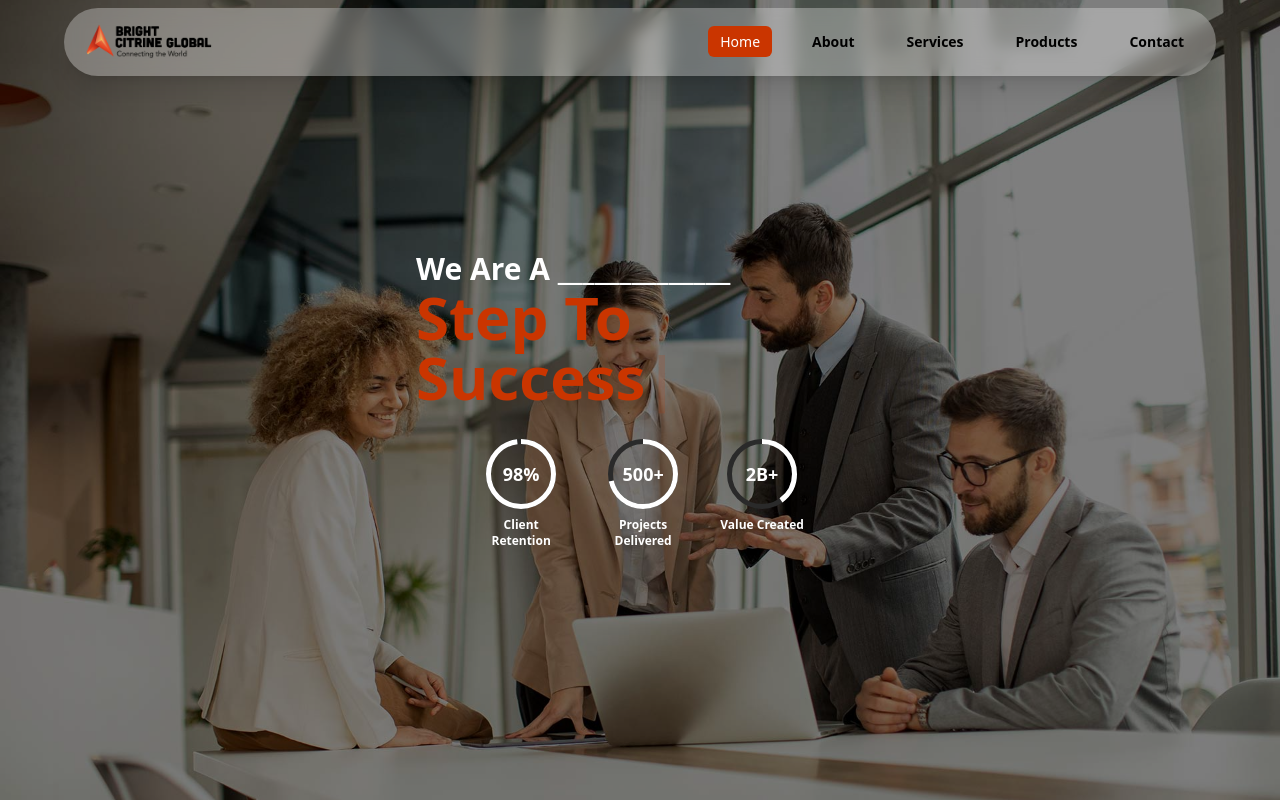
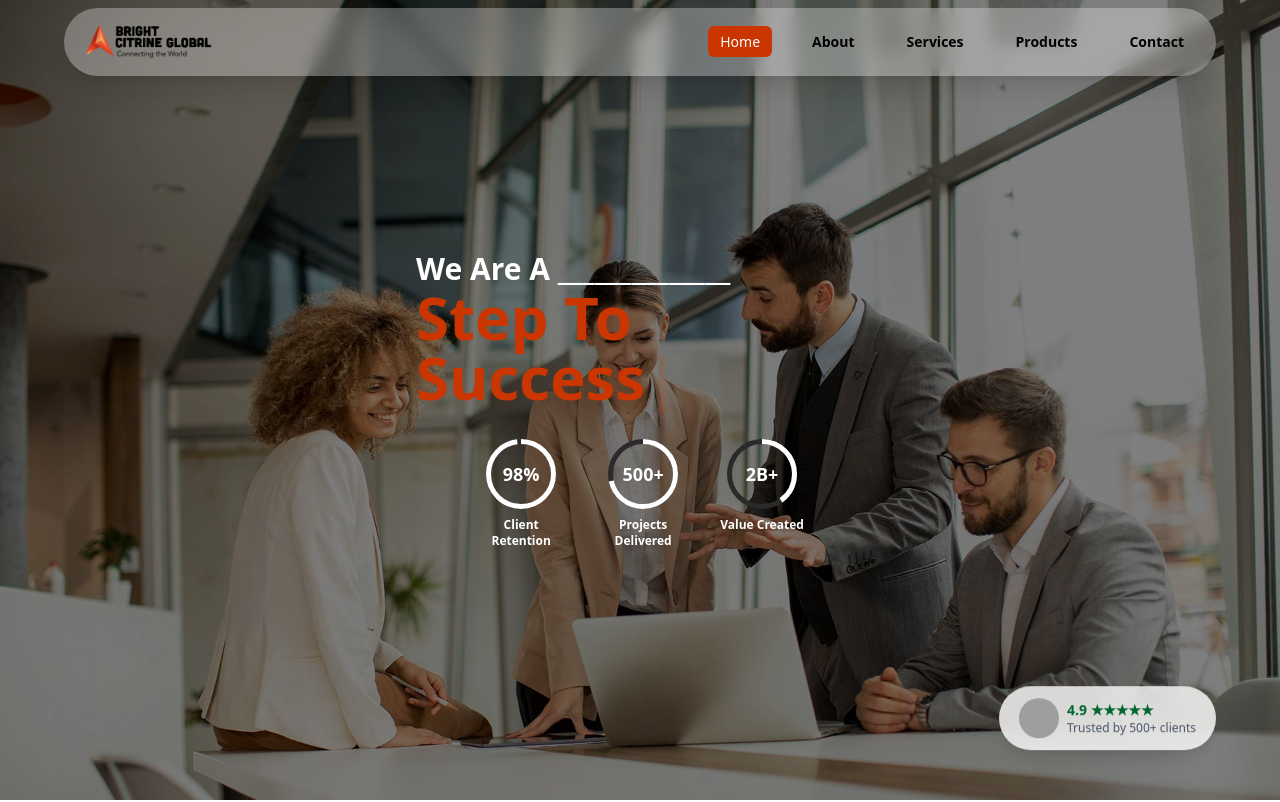
Before and after one commit to Satyendra0007/bright-citrine-global, a React (Vite) app in the folder client/: page / in a window 1280 px wide. Shown: the top 802 px of the page. Built offline with nearby package versions, Linux system fonts and the light colour scheme; grey boxes are pictures that could not be loaded.

Commit message:
added custome review

```diff
--- /dev/null
+++ b/client/src/components/ReviewCapsule.jsx
@@ -0,0 +1,39 @@
+import { motion } from "framer-motion";
+
+export default function ReviewCapsule() {
+  return (
+    <motion.div
+      initial={{ opacity: 0, y: 20 }}
+      animate={{ opacity: 1, y: 0 }}
+      transition={{ duration: 0.6, ease: "easeOut" }}
+    >
+      <motion.div
+        animate={{ y: [0, -10, 0] }}
+        transition={{
+          duration: 4,
+          repeat: Infinity,
+          ease: "easeInOut",
+        }}
+        className="backdrop-blur-md bg-white/80 shadow-lg rounded-full px-3 py-2 md:px-5 md:py-3 flex items-center gap-2 ">
+        {/* Avatar */}
+        <div className="w-10 h-10 rounded-full bg-gray-300 overflow-hidden">
+          <img
+            src="https://i.pravatar.cc/100"
+            alt="client"
+            className="w-full h-full object-cover"
+          />
+        </div>
+
+        {/* Text */}
+        <div className="leading-tight">
+          <div className="text-sm font-semibold text-green-800">
+            4.9 ★★★★★
+          </div>
+          <p className="text-xs text-gray-600">
+            Trusted by 500+ clients
+          </p>
+        </div>
+      </motion.div>
+    </motion.div>
+  );
+}
--- a/client/src/pages/Home.jsx
+++ b/client/src/pages/Home.jsx
@@ -9,6 +9,7 @@ import Typed from "typed.js";
 import { useEffect, useRef } from "react";
 import { motion } from "motion/react"
 import StatCircle from "../components/StateCircle";
+import ReviewCapsule from "../components/ReviewCapsule";
 
 export default function Home() {
   const elementRef = useRef(null)
@@ -49,7 +50,7 @@ export default function Home() {
         <div className="image h-96 md:h-screen ">
           <img className="w-full h-full object-cover " src={bg} alt="consulting image " />
         </div>
-        <motion.div className="text absolute top-0 left-0 bg-black/50 h-full w-full pb-5 flex justify-end md:justify-center md:pb-0 items-center flex-col gap-2 md:gap-8 ">
+        <motion.div className="text absolute top-0 left-0 bg-black/50 h-full w-full flex justify-center  items-center flex-col gap-2 md:gap-8 ">
           <motion.div
             className="w-70 md:w-md text-primary font-semibold text-4xl md:text-6xl "
             initial={{
@@ -75,6 +76,11 @@ export default function Home() {
             <StatCircle value={2} max={5} suffix="B+" label="Value Created" />
           </motion.div>
         </motion.div>
+
+        <div className="absolute bottom-1  md:bottom-10 right-6 md:right-16 z-20">
+          <ReviewCapsule />
+        </div>
+
       </section >
 
       <motion.section className="product container mx-auto"
```
